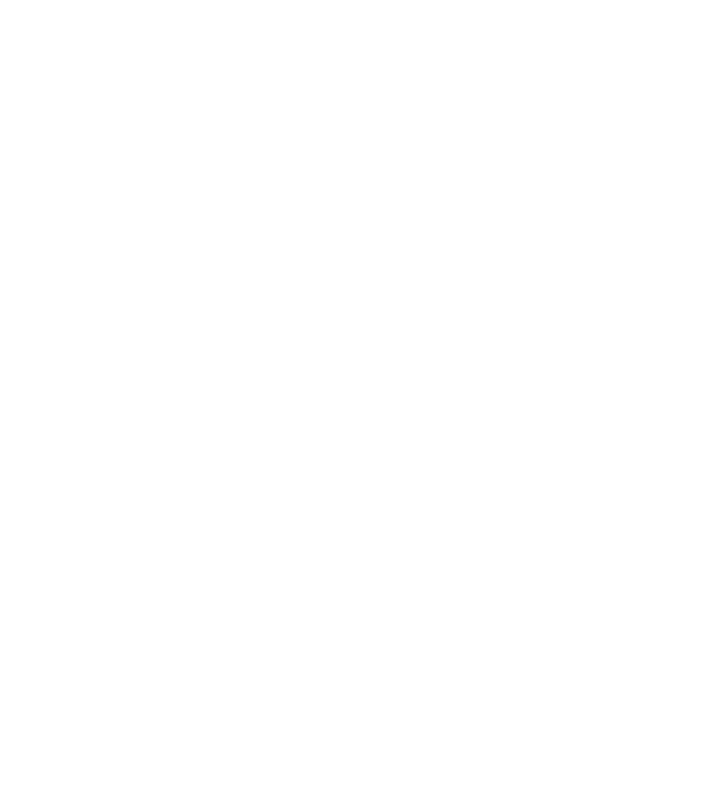
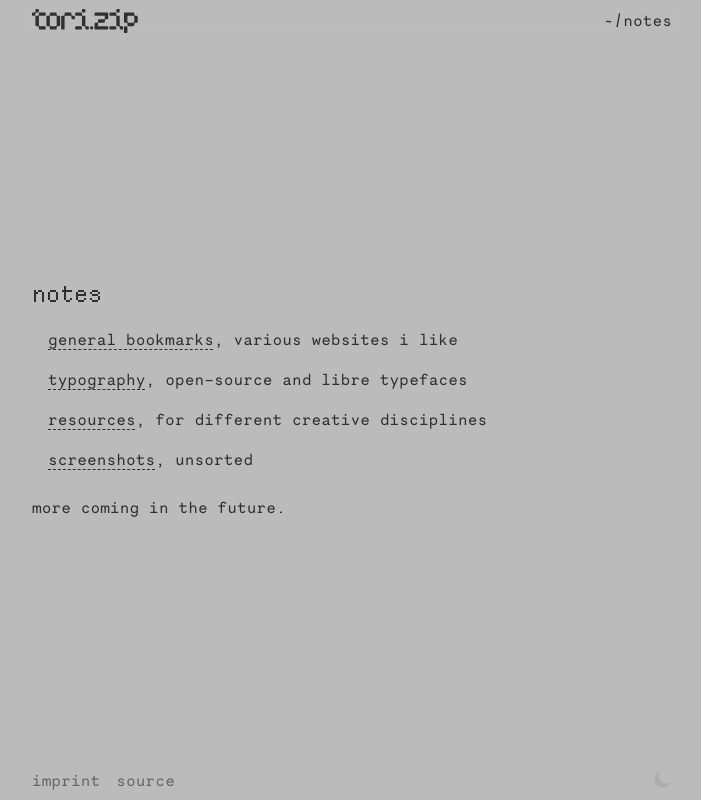
Before and after one commit to toridotzip/website-gen, a website: page src/notes.html in a window 1280 px wide. Shown: the whole page, without its empty margins (288-989 px from the left). Drawn offline with Linux system fonts and the light colour scheme; files whose address does not match are found by name.

Commit message:
notes page

```diff
--- a/src/notes.html
+++ b/src/notes.html
@@ -1,12 +1,60 @@
-<!DOCTYPE html>
-<html lang="en">
+<!doctype html>
+<html lang="en" class="dark">
+
 <head>
     <meta charset="UTF-8">
     <meta name="viewport" content="width=device-width, initial-scale=1.0">
     <link href="./output.css" rel="stylesheet">
-    <title>Document</title>
+    <title>Viktoria Köhler</title>
 </head>
-<body>
 
+<body class="body">
+    <!-- Navbar -->
+    <nav class="nav">
+        <a href="index.html">
+            <svg xmlns="http://www.w3.org/2000/svg" data-name="Layer 2" viewBox="0 0 1709 388" class="inline h-6 fill-silver-900 dark:fill-silver-100 hover:fill-accent">
+                <path d="M1692 111h-21c-10 0-17-8-17-17V72c0-9-8-17-17-17h-133c-9 0-17 8-17 17v133c0 9 8 17 17 17h22c9 0 17 7 17 17v21c0 10 7 17 17 17h77c9 0 17-7 17-17v-21c0-10 7-17 17-17h21c10 0 17-8 17-17v-77c0-10-7-17-17-17Zm-38 94c0 9-8 17-17 17h-77c-10 0-17-8-17-17v-77c0-10 7-17 17-17h77c9 0 17 7 17 17v77Zm-111 89v77c0 10-8 17-17 17h-22c-9 0-17-7-17-17v-77c0-9 8-17 17-17h22c9 0 17 8 17 17Z"/>
+                <rect width="55.1" height="55.1" x="937" y="277" rx="27.5" ry="27.5"/>
+                <path d="M863 17v22c0 9-7 16-16 16h-22c-10 0-17-7-17-16V17c0-9 7-17 17-17h22c9 0 16 8 16 17Zm56 277v22c0 9-8 17-17 17h-22c-9 0-17-8-17-17v-22c0-9-7-17-16-17h-22c-10 0-17-7-17-17V128c0-10-8-17-17-17h-77c-9 0-17-8-17-17V72c0-9 8-17 17-17h77c9 0 17 8 17 17v22c0 9 7 17 17 17h22c9 0 16 7 16 17v132c0 10 8 17 17 17h22c9 0 17 8 17 17Z"/>
+                <rect width="110.9" height="55.4" x="697" y="277" rx="16.8" ry="16.8"/>
+                <path d="M1418 17v22c0 9-7 16-16 16h-22c-10 0-17-7-17-16V17c0-9 7-17 17-17h22c9 0 16 8 16 17Zm56 277v22c0 9-8 17-17 17h-22c-9 0-17-8-17-17v-22c0-9-7-17-16-17h-22c-10 0-17-7-17-17V128c0-10-8-17-17-17h-77c-9 0-17-8-17-17V72c0-9 8-17 17-17h77c9 0 17 8 17 17v22c0 9 7 17 17 17h22c9 0 16 7 16 17v132c0 10 8 17 17 17h22c9 0 17 8 17 17Z"/>
+                <rect width="110.9" height="55.4" x="1252" y="277" rx="16.8" ry="16.8"/>
+                <path d="M694 128v22c0 9-8 16-17 16h-22c-9 0-17-7-17-16v-22c0-10-7-17-17-17h-77c-9 0-17 7-17 17v188c0 9-7 17-16 17h-22c-10 0-17-8-17-17V128c0-10 7-17 17-17h22c9 0 16-8 16-17V72c0-9 8-17 17-17h77c10 0 17 8 17 17v22c0 9 8 17 17 17h22c9 0 17 7 17 17Zm-256-17h-22c-9 0-17-8-17-17V72c0-9-7-17-17-17h-77c-9 0-17 8-17 17v22c0 9-7 17-16 17h-22c-10 0-17 7-17 17v132c0 10 7 17 17 17h22c9 0 16 8 16 17v22c0 9 8 17 17 17h77c10 0 17-8 17-17v-22c0-9 8-17 17-17h22c9 0 17-7 17-17V128c0-10-8-17-17-17Zm-39 149c0 10-7 17-17 17h-77c-9 0-17-7-17-17V128c0-10 8-17 17-17h77c10 0 17 7 17 17v132ZM111 17v22c0 9-8 16-17 16H72c-9 0-17 8-17 17v22c0 9-7 17-16 17H17c-9 0-17-8-17-17V72c0-9 8-17 17-17h22c9 0 16-7 16-16V17c0-9 8-17 17-17h22c9 0 17 8 17 17Zm0 111v132c0 10 7 17 17 17h77c9 0 17 8 17 17v22c0 9-8 17-17 17h-77c-10 0-17-8-17-17v-22c0-9-8-17-17-17H72c-9 0-17-7-17-17V128c0-10 8-17 17-17h22c9 0 17-8 17-17V72c0-9 7-17 17-17h77c9 0 17 8 17 17v22c0 9-8 17-17 17h-77c-10 0-17 7-17 17Zm955 111v38h150c9 0 16 8 16 17v22c0 9-7 17-16 17h-188c-10 0-17-8-17-17v-77c0-10 7-17 17-17h21c10 0 17-8 17-17v-22c0-9 8-17 17-17h77c10 0 17-7 17-16v-39h-149c-10 0-17-8-17-17V72c0-9 7-17 17-17h188c9 0 16 8 16 17v78c0 9-7 16-16 16h-22c-9 0-17 8-17 17v22c0 9-7 17-17 17h-77c-9 0-17 7-17 17Z"/>
+            </svg>
+        </a>
+        <span>
+            <a href="index.html">~</a>/<a href="notes.html">Notes</a>
+        </span>
+    </nav>
+    <!-- Content -->
+    <main class="content">
+        <div class="pt-15 pb-8 content-end">
+            <h1 class="text-[22px] font-display inline-flex items-baseline">Notes</h1>
+            <ul class="py-4 pl-4 list-none">
+                <li class="pb-4"><a href="bookmarks.html">General bookmarks</a>, various websites I like</li>
+                <li class="pb-4"><a href="type.html">Typography</a>, open-source and libre typefaces</li>
+                <li class="pb-4"><a href="resources.html">Resources</a>, for different creative disciplines</li>
+                <li class="pb-2"><a href="screenshots.html">Screenshots</a>, unsorted</li>
+            </ul>
+            <p>More coming in the future.</p>
+        </div>
+    </main>
+    <!-- Footer -->
+    <footer class="footer">
+        <div class="flex flex-row justify-between">
+            <a class="pr-4" href="imprint.html">Imprint</a>
+            <a href="https://github.com/toridotzip/website-gen" target="_blank">Source</a>
+        </div>
+        <!-- Dark mode toggle -->
+        <button id="theme-toggle" type="button">
+            <svg id="theme-toggle-dark-icon" viewBox="0 0 24 24" class="hidden w-5 h-5 fill-silver-400 hover:fill-silver-800" xmlns="http://www.w3.org/2000/svg">
+                <path stroke-linecap="round" stroke-linejoin="round" d="M21.752 15.002A9.72 9.72 0 0 1 18 15.75c-5.385 0-9.75-4.365-9.75-9.75 0-1.33.266-2.597.748-3.752A9.753 9.753 0 0 0 3 11.25C3 16.635 7.365 21 12.75 21a9.753 9.753 0 0 0 9.002-5.998Z"/>
+            </svg>
+            <svg id="theme-toggle-light-icon" viewBox="0 0 24 24" class="hidden w-5 h-5 fill-silver-500 hover:fill-silver-100 stroke-silver-500 hover:stroke-silver-100 stroke-2" xmlns="http://www.w3.org/2000/svg">
+                <path stroke-linecap="round" stroke-linejoin="round" d="M12 3v2.25m6.364.386-1.591 1.591M21 12h-2.25m-.386 6.364-1.591-1.591M12 18.75V21m-4.773-4.227-1.591 1.591M5.25 12H3m4.227-4.773L5.636 5.636M15.75 12a3.75 3.75 0 1 1-7.5 0 3.75 3.75 0 0 1 7.5 0Z"/>
+            </svg>
+        </button>
+    </footer>
+    <script src="modetoggle.js"></script>
 </body>
 </html>
```
Also changed, not shown: src/arts.html (+1 -1 lines), src/imprint.html (+1 -1 lines), src/index.html (+1 -1 lines), src/photo.html (+1 -1 lines), src/work.html (+1 -1 lines), src/output.css.
